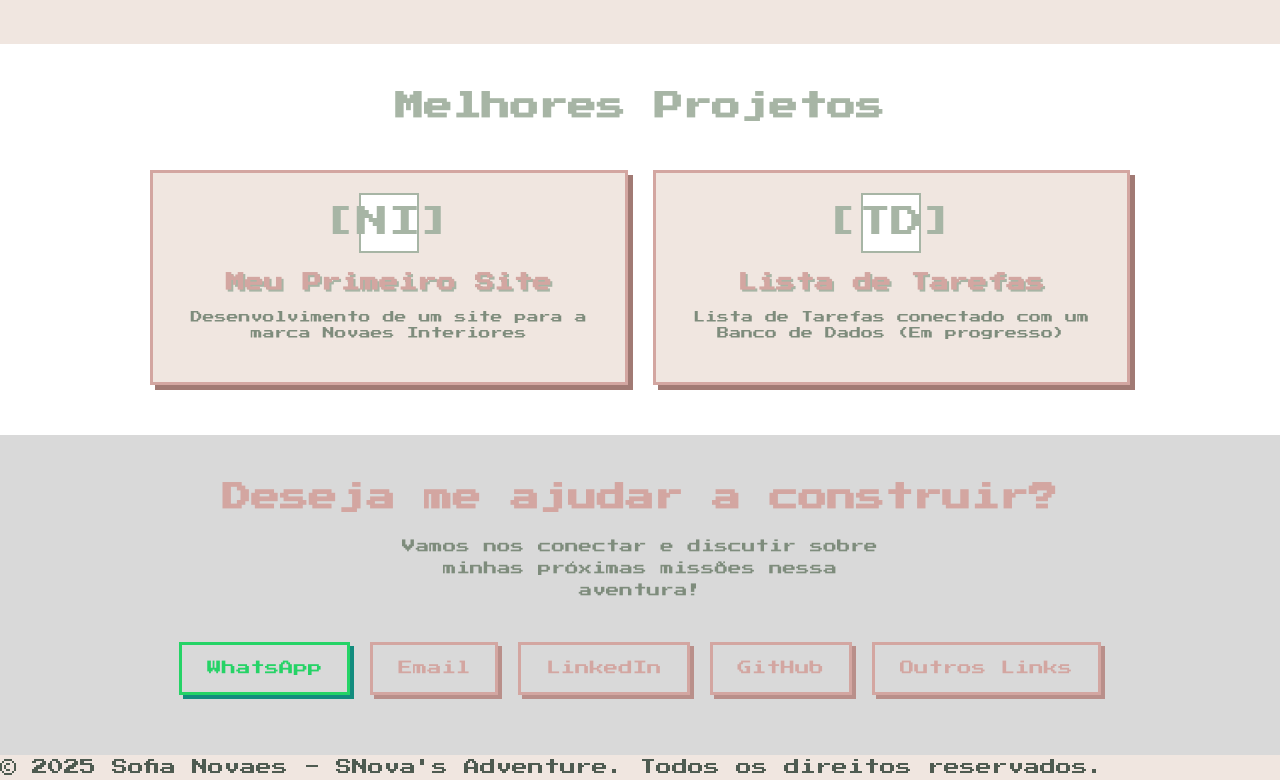
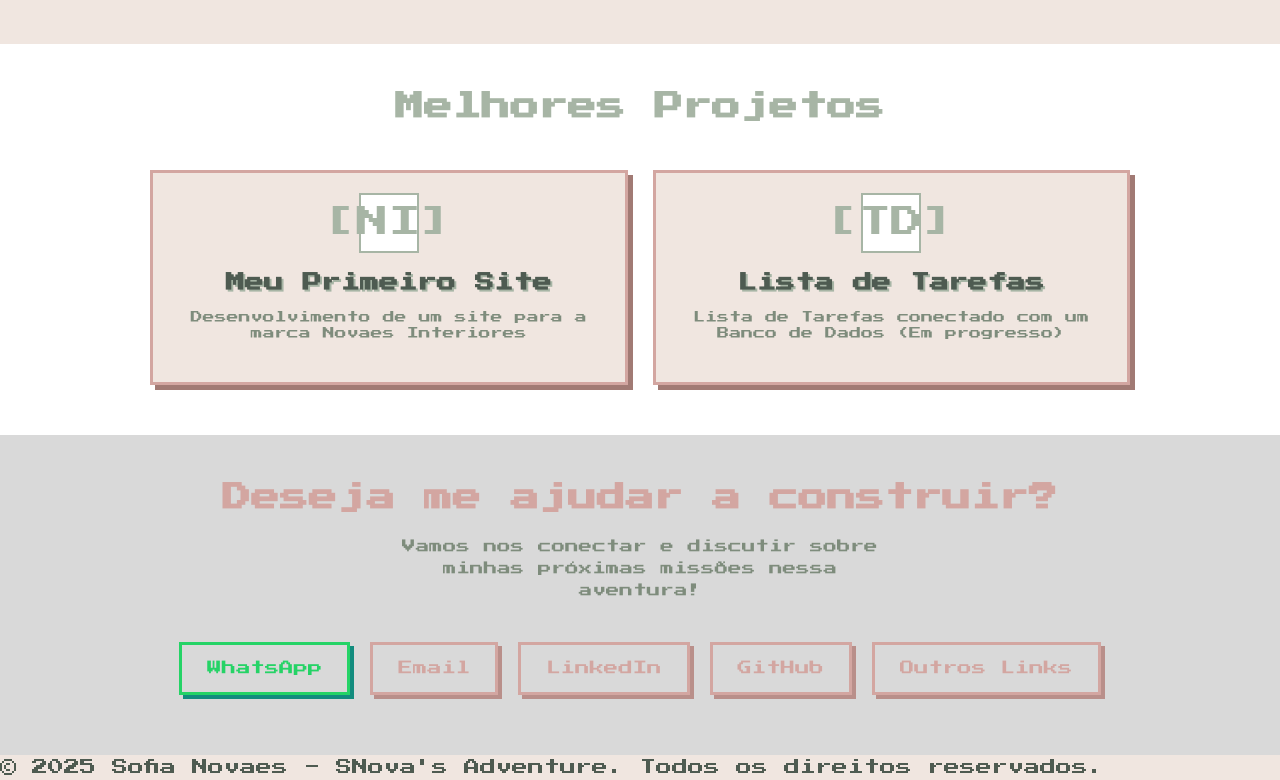
Before and after one commit to SNollken/snollken.github.io, a plain HTML site: page index.html in a window 1280 px wide. Shown: the part 1589-2369 px from the top of the page. Drawn offline with Linux system fonts and the light colour scheme.

Commit message:
att cor e efeito hover

```diff
--- a/style.css
+++ b/style.css
@@ -358,6 +358,13 @@ main > section:first-of-type {
     align-items: center;
     text-align: center;
     padding: 20px;
+    transition: all 0.2s ease-out;
+}
+
+/* Efeito de hover para os cards de projeto */
+.card-link:hover .card-projeto {
+  transform: translate(-4px, -4px);
+  box-shadow: 9px 9px 0px var(--cor-secundaria);
 }
 
 .card-icone {
@@ -374,7 +381,7 @@ main > section:first-of-type {
 }
 
 .card-projeto h3 {
-    color: var(--cor-texto-cabecalho);
+    color: var(--cor-texto-titulos);
     text-shadow: 2px 2px var(--cor-secundaria);
     font-size: 1.2em;
     margin-bottom: 10px;
```
